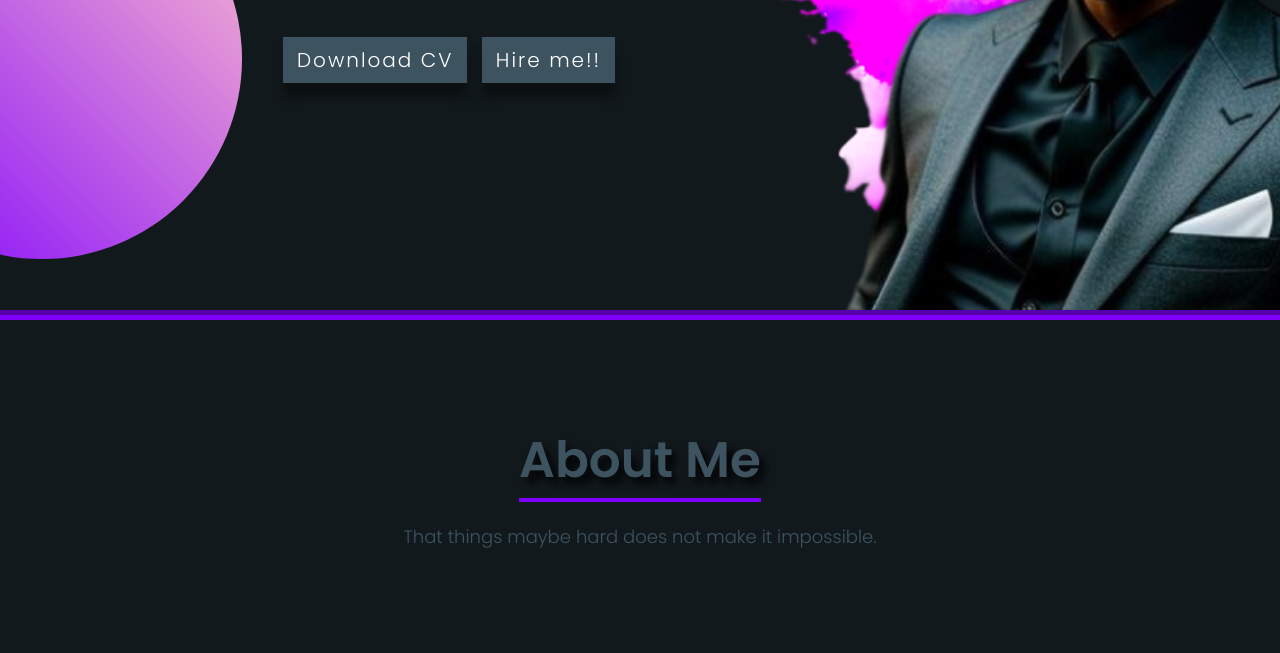
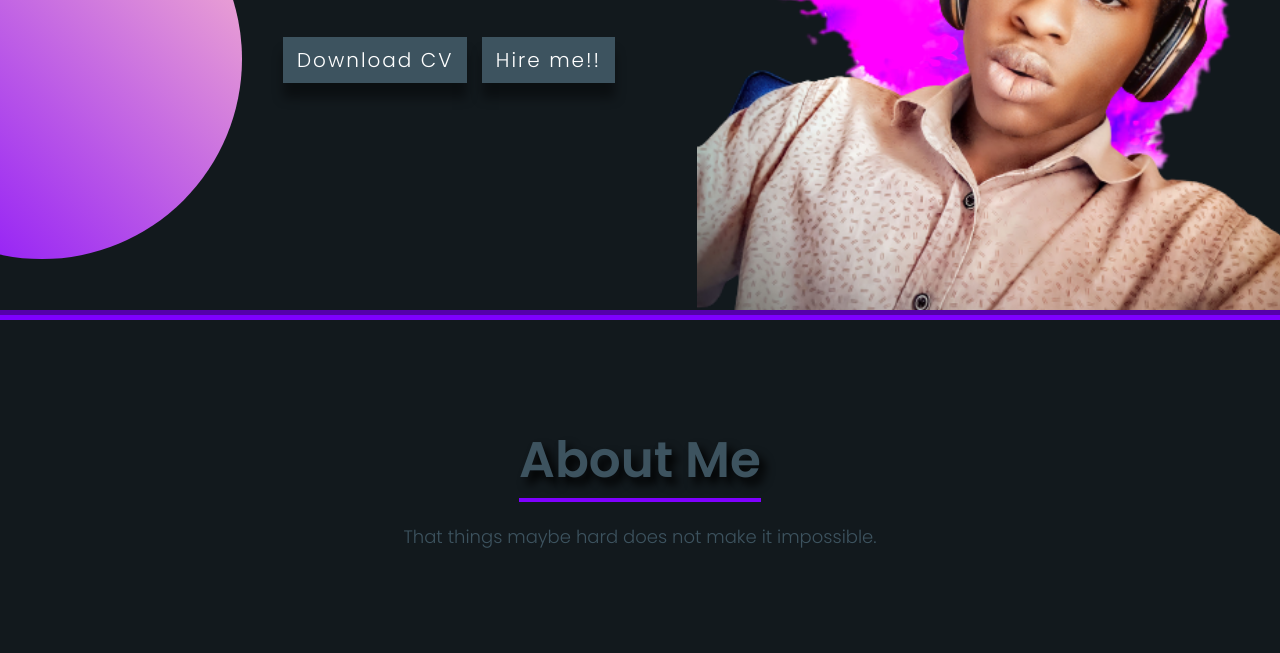
Before and after one commit to Doli-Ttle/Yonni_Light, a plain HTML site: page mine.html in a window 1280 px wide. Shown: the part 464-1117 px from the top of the page. Drawn offline with nearby package versions, Linux system fonts and the light colour scheme.

Commit message:
changed something

```diff
--- a/mine.html
+++ b/mine.html
@@ -38,44 +38,7 @@
                </div>
         </nav>
 
-        <!-- <div class="small-nav">
-            <nav class="navbar navbar-expand-lg navbar-light bg-light">
-  <div class="container-fluid">
-    <a class="navbar-brand" href="#">Navbar</a>
-    <button class="navbar-toggler" type="button" data-bs-toggle="collapse" data-bs-target="#navbarSupportedContent" aria-controls="navbarSupportedContent" aria-expanded="false" aria-label="Toggle navigation">
-      <span class="navbar-toggler-icon"></span>
-    </button>
-    <div class="collapse navbar-collapse" id="navbarSupportedContent">
-      <ul class="navbar-nav me-auto mb-2 mb-lg-0">
-        <li class="nav-item">
-          <a class="nav-link active" aria-current="page" href="#">Home</a>
-        </li>
-        <li class="nav-item">
-          <a class="nav-link" href="#">Link</a>
-        </li>
-        <li class="nav-item dropdown">
-          <a class="nav-link dropdown-toggle" href="#" id="navbarDropdown" role="button" data-bs-toggle="dropdown" aria-expanded="false">
-            Dropdown
-          </a>
-          <ul class="dropdown-menu" aria-labelledby="navbarDropdown">
-            <li><a class="dropdown-item" href="#">Action</a></li>
-            <li><a class="dropdown-item" href="#">Another action</a></li>
-            <li><hr class="dropdown-divider"></li>
-            <li><a class="dropdown-item" href="#">Something else here</a></li>
-          </ul>
-        </li>
-        <li class="nav-item">
-          <a class="nav-link disabled" href="#" tabindex="-1" aria-disabled="true">Disabled</a>
-        </li>
-      </ul>
-      <form class="d-flex">
-        <input class="form-control me-2" type="search" placeholder="Search" aria-label="Search">
-        <button class="btn btn-outline-success" type="submit">Search</button>
-      </form>
-    </div>
-  </div>
-</nav>
-        </div> -->
+
 
         <div class="wrapper">
             <div class="cols cols0">
@@ -93,7 +56,7 @@
             <div class="cols cols1">
                 <div class="imgbox">
                     <img src="home img/splash 2.png" id="splash">
-                    <img src="home img/me1.png" id="me" alt="">
+                    <img src="home img/me2.png" id="me" alt="">
                 </div>
             </div>
 
```
